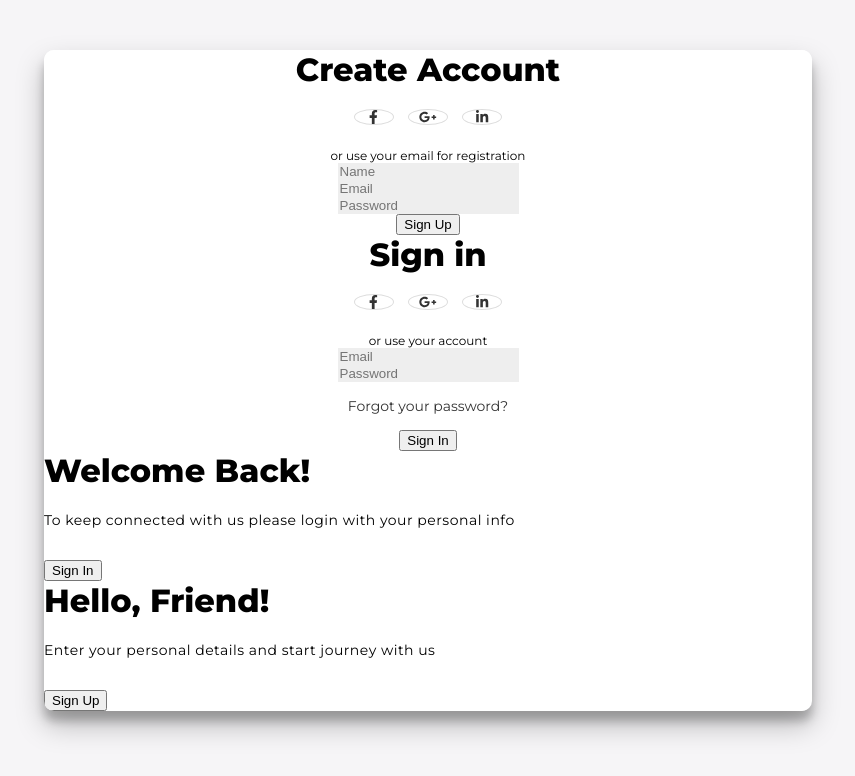
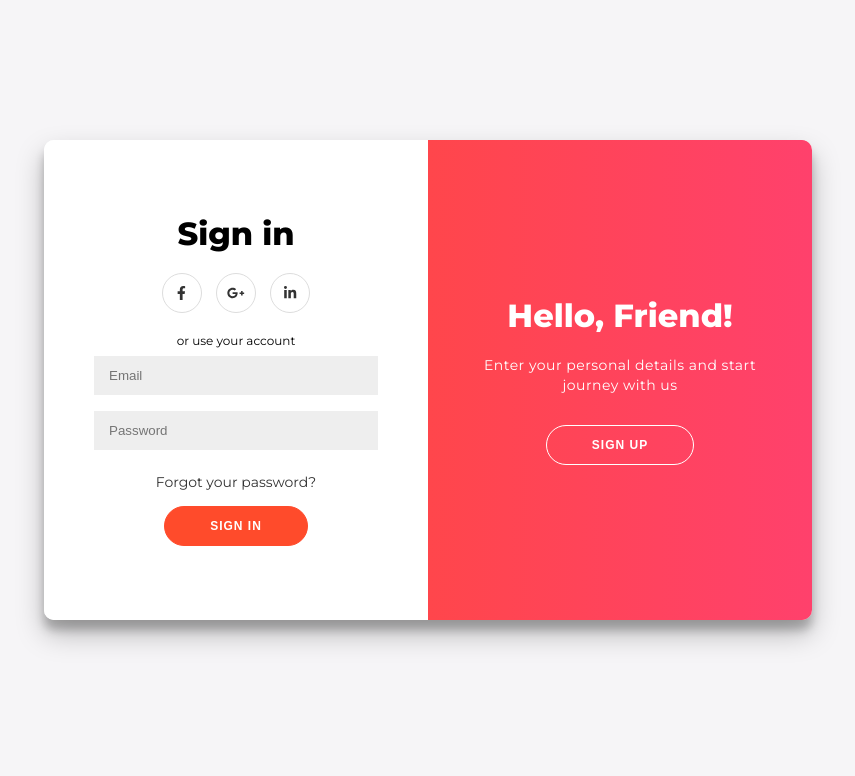
Before and after one commit to HackFest-2020-Byte-Me/Fantastic-Project, a plain HTML site: page Fantastic-Project/components/form.html in a window 1280 px wide. Shown: the whole page, without its empty margins (212-1067 px from the left). Drawn offline with Linux system fonts and the light colour scheme.

Commit message:
Add login

```diff
--- a/Fantastic-Project/css/form.css
+++ b/Fantastic-Project/css/form.css
@@ -72,11 +72,139 @@ a {
   justify-content: center;
   align-items: center;
   margin: 0 5px;
+  height: 40px;
   width: 40px;
 }
 
 .form-container input {
   background: #eee;
   border: none;
-  padding: 12 15px;
+  padding: 12px 15px;
+  margin: 8px 0;
+  width: 100%;
 }
+
+button {
+  border-radius: 20px;
+  border: 1px solid #ff4b2b; /* --- Change This --- */
+  background: #ff4b2b; /* --- Change This --- */
+  color: #fff;
+  font-size: 12px;
+  font-weight: bold;
+  padding: 12px 45px;
+  letter-spacing: 1px;
+  text-transform: uppercase;
+  transition: transform 80ms ease-in;
+}
+
+button:active {
+  transform: scale(0.95);
+}
+
+button:focus {
+  outline: none;
+}
+
+button.ghost {
+  background: transparent;
+  border-color: #fff;
+}
+
+.form-container {
+  position: absolute;
+  top: 0;
+  height: 100%;
+  transition: all 0.6s ease-in-out;
+}
+
+.sign-in-container {
+  left: 0;
+  width: 50%;
+  z-index: 2;
+}
+
+.sign-up-container {
+  left: 0;
+  width: 50%;
+  opacity: 0;
+  z-index: 1;
+}
+
+.overlay-container {
+  position: absolute;
+  top: 0;
+  left: 50%;
+  width: 50%;
+  height: 100%;
+  overflow: hidden;
+  transition: transform 0.6s ease-in-out;
+  z-index: 100;
+}
+
+.overlay {
+  background: #ff416c;
+  background: linear-gradient(to right, #ff4b2b, #ff416c) no-repeat 0 0 / cover; /* --- Change This --- */
+  color: #fff;
+  position: relative;
+  left: -100%;
+  height: 100%;
+  width: 200%;
+  transform: translateX(0);
+  transition: transform 0.6s ease-in-out;
+}
+
+.overlay-panel {
+  position: absolute;
+  top: 0;
+  display: flex;
+  flex-direction: column;
+  justify-content: center;
+  align-items: center;
+  padding: 0 40px;
+  height: 100%;
+  width: 50%;
+  text-align: center;
+  transform: translateX(0);
+  transition: transform 0.6s ease-in-out;
+}
+
+.overlay-right {
+  right: 0;
+  transform: translateX(0);
+}
+
+.overlay-left {
+  transform: translateX(-20%);
+}
+
+/* -- Animation -- */
+
+/* -- Move SignIn to Right -- */
+.container.right-panel-active .sign-in-container {
+  transform: translateX(100%);
+}
+
+/* -- Move Overlay to Left -- */
+.container.right-panel-active .overlay-container {
+  transform: translateX(-100%);
+}
+
+/* -- Bring SignUp Over SignIn -- */
+.container.right-panel-active .sign-up-container {
+  transform: translateX(100%);
+  opacity: 1;
+  z-index: 5;
+}
+
+/* -- Move Overlay Back to Right -- */
+.container.right-panel-active .overlay {
+  transform: translateX(50%);
+}
+
+.container.right-panel-active .overlay-left {
+  transform: translateX(0);
+}
+
+.container.right-panel-active .overlay-right {
+  transform: translateX(20%);
+}
```
